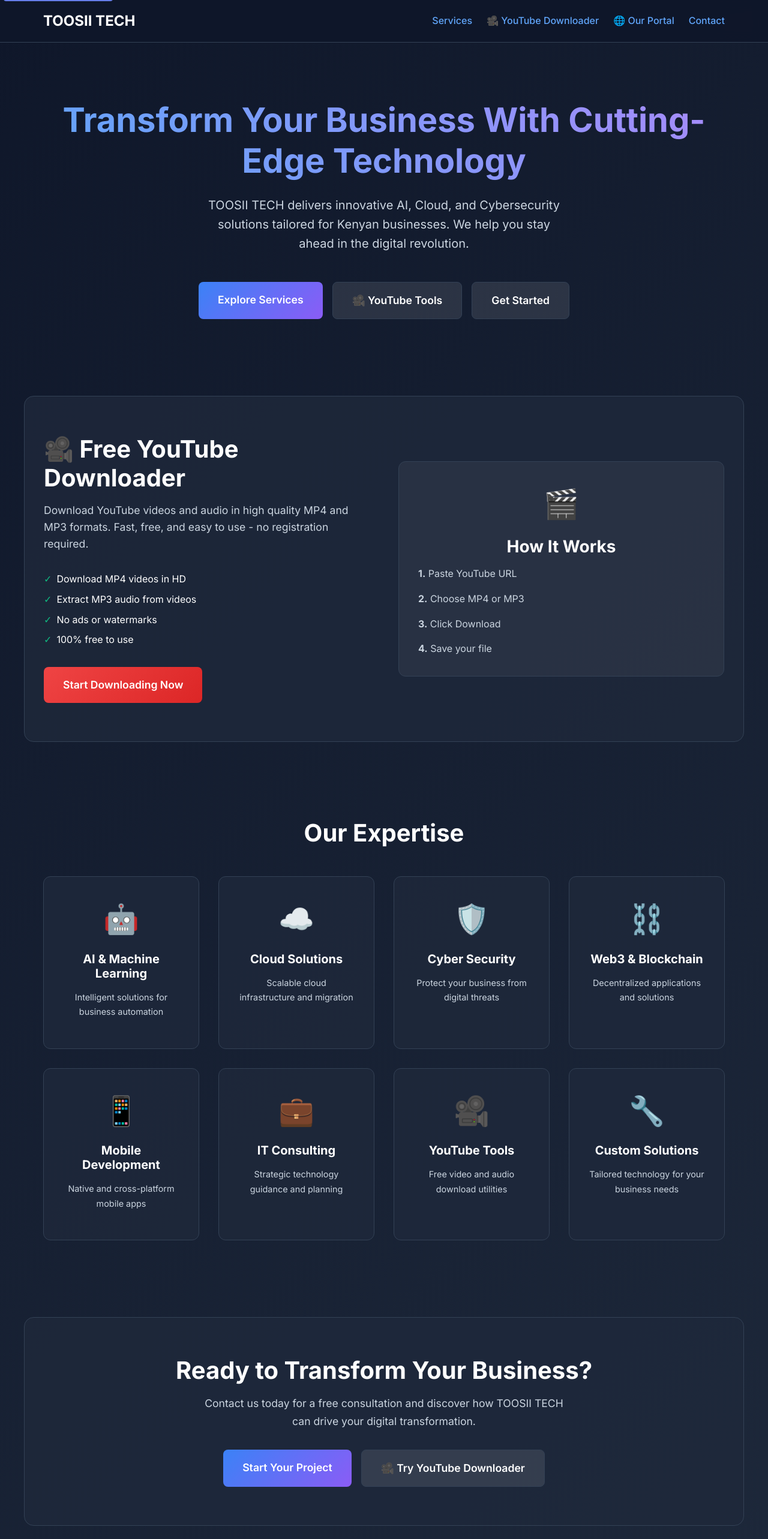
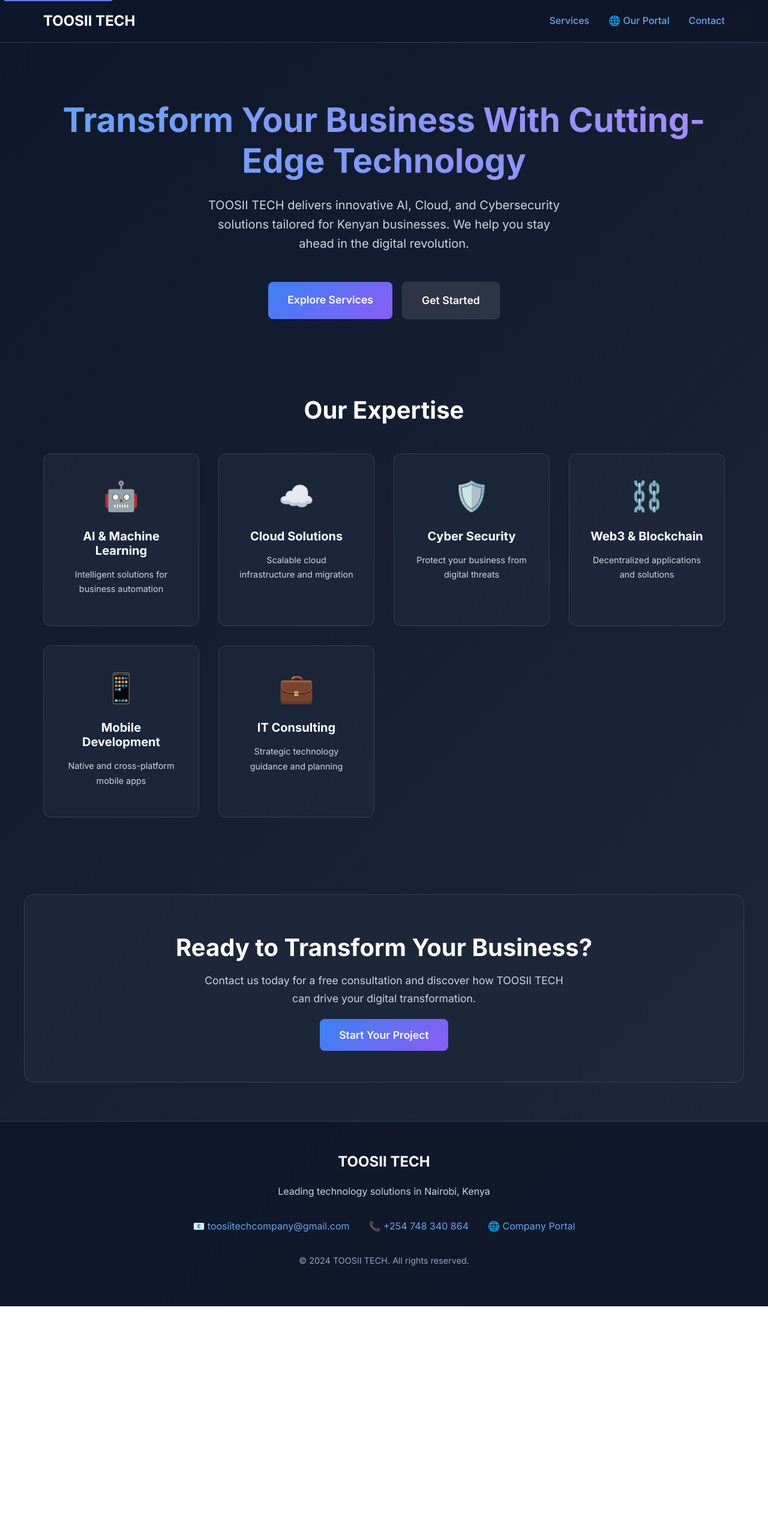
Before and after one commit to TOOSII102/BASE-WEB-APP2, a Next.js app: page / in a window 1280 px wide. Shown: the top 2566 px of the page at 60% size. After the commit the page ends 2178 px from the top, so only its background shows below. Built offline with nearby package versions, Linux system fonts and the light colour scheme.

Commit message:
Update page.js

```diff
--- a/app/page.js
+++ b/app/page.js
@@ -1,16 +1,9 @@
+'use client'
+
 import Link from 'next/link'
-import Head from 'next/head'
 
 export default function Home() {
   return (
-    <>
-      <Head>
-        <title>TOOSII TECH - AI, Cloud & Cybersecurity Solutions</title>
-        <meta name="description" content="Leading technology solutions provider in Nairobi, Kenya. Specializing in AI, Cloud Solutions, Cybersecurity, Web3, and Mobile Development." />
-        <meta name="viewport" content="width=device-width, initial-scale=1" />
-        <link rel="icon" href="/favicon.ico" />
-      </Head>
-
     <div style={{
       minHeight: '100vh',
       background: 'linear-gradient(135deg, #0f172a 0%, #1e293b 100%)',
@@ -41,25 +34,13 @@
           }}>
             TOOSII TECH
           </div>
-            <div style={{ display: 'flex', gap: '1.5rem', alignItems: 'center', flexWrap: 'wrap' }}>
+          <div style={{ display: 'flex', gap: '2rem', alignItems: 'center' }}>
             <Link href="/services" style={{
               color: '#60a5fa',
               textDecoration: 'none',
               fontWeight: '500'
             }}>
               Services
-              </Link>
-
-              {/* Added: YouTube Downloader Link */}
-              <Link href="/youtube-downloader" style={{
-                color: '#60a5fa',
-                textDecoration: 'none',
-                fontWeight: '500',
-                display: 'flex',
-                alignItems: 'center',
-                gap: '0.5rem'
-              }}>
-                🎥 YouTube Downloader
             </Link>
 
             <a
@@ -133,24 +114,6 @@
             Explore Services
           </Link>
           <Link
-              href="/youtube-downloader"
-              style={{
-                background: 'rgba(255, 255, 255, 0.1)',
-                color: 'white',
-                padding: '1rem 2rem',
-                borderRadius: '8px',
-                textDecoration: 'none',
-                fontWeight: '600',
-                fontSize: '1.1rem',
-                border: '1px solid #334155',
-                display: 'flex',
-                alignItems: 'center',
-                gap: '0.5rem'
-              }}
-            >
-              🎥 YouTube Tools
-            </Link>
-            <Link
             href="/contact"
             style={{
               background: 'rgba(255, 255, 255, 0.1)',
@@ -165,93 +128,6 @@
           >
             Get Started
           </Link>
-          </div>
-        </div>
-
-        {/* YouTube Downloader Feature Section */}
-        <div style={{
-          background: 'rgba(30, 41, 59, 0.8)',
-          margin: '4rem auto',
-          padding: '4rem 2rem',
-          borderRadius: '16px',
-          border: '1px solid #334155',
-          maxWidth: '1200px',
-          textAlign: 'center'
-        }}>
-          <div style={{ display: 'grid', gridTemplateColumns: 'repeat(auto-fit, minmax(300px, 1fr))', gap: '3rem', alignItems: 'center' }}>
-            <div style={{ textAlign: 'left' }}>
-              <h2 style={{
-                fontSize: '2.5rem',
-                marginBottom: '1rem',
-                color: 'white'
-              }}>
-                🎥 Free YouTube Downloader
-              </h2>
-              <p style={{
-                color: '#cbd5e0',
-                fontSize: '1.1rem',
-                marginBottom: '2rem',
-                lineHeight: 1.6
-              }}>
-                Download YouTube videos and audio in high quality MP4 and MP3 formats. Fast, free, and easy to use - no registration required.
-              </p>
-              <div style={{ marginBottom: '2rem' }}>
-                <div style={{ display: 'flex', alignItems: 'center', gap: '0.5rem', marginBottom: '0.5rem' }}>
-                  <span style={{ color: '#10b981' }}>✓</span>
-                  <span style={{ color: 'white' }}>Download MP4 videos in HD</span>
-                </div>
-                <div style={{ display: 'flex', alignItems: 'center', gap: '0.5rem', marginBottom: '0.5rem' }}>
-                  <span style={{ color: '#10b981' }}>✓</span>
-                  <span style={{ color: 'white' }}>Extract MP3 audio from videos</span>
-                </div>
-                <div style={{ display: 'flex', alignItems: 'center', gap: '0.5rem', marginBottom: '0.5rem' }}>
-                  <span style={{ color: '#10b981' }}>✓</span>
-                  <span style={{ color: 'white' }}>No ads or watermarks</span>
-                </div>
-                <div style={{ display: 'flex', alignItems: 'center', gap: '0.5rem' }}>
-                  <span style={{ color: '#10b981' }}>✓</span>
-                  <span style={{ color: 'white' }}>100% free to use</span>
-                </div>
-              </div>
-              <Link
-                href="/youtube-downloader"
-                style={{
-                  background: 'linear-gradient(135deg, #ef4444, #dc2626)',
-                  color: 'white',
-                  padding: '1rem 2rem',
-                  borderRadius: '8px',
-                  textDecoration: 'none',
-                  fontWeight: '600',
-                  fontSize: '1.1rem',
-                  display: 'inline-block'
-                }}
-              >
-                Start Downloading Now
-              </Link>
-            </div>
-            <div style={{
-              background: 'rgba(255, 255, 255, 0.05)',
-              padding: '2rem',
-              borderRadius: '12px',
-              border: '1px solid #334155'
-            }}>
-              <div style={{ fontSize: '3rem', marginBottom: '1rem' }}>🎬</div>
-              <h3 style={{ color: 'white', marginBottom: '1rem' }}>How It Works</h3>
-              <div style={{ textAlign: 'left', color: '#cbd5e0' }}>
-                <div style={{ marginBottom: '1rem' }}>
-                  <strong>1.</strong> Paste YouTube URL
-                </div>
-                <div style={{ marginBottom: '1rem' }}>
-                  <strong>2.</strong> Choose MP4 or MP3
-                </div>
-                <div style={{ marginBottom: '1rem' }}>
-                  <strong>3.</strong> Click Download
-                </div>
-                <div>
-                  <strong>4.</strong> Save your file
-                </div>
-              </div>
-            </div>
         </div>
       </div>
 
@@ -280,18 +156,14 @@
             { icon: '🛡️', title: 'Cyber Security', desc: 'Protect your business from digital threats' },
             { icon: '⛓️', title: 'Web3 & Blockchain', desc: 'Decentralized applications and solutions' },
             { icon: '📱', title: 'Mobile Development', desc: 'Native and cross-platform mobile apps' },
-              { icon: '💼', title: 'IT Consulting', desc: 'Strategic technology guidance and planning' },
-              { icon: '🎥', title: 'YouTube Tools', desc: 'Free video and audio download utilities' },
-              { icon: '🔧', title: 'Custom Solutions', desc: 'Tailored technology for your business needs' }
+            { icon: '💼', title: 'IT Consulting', desc: 'Strategic technology guidance and planning' }
           ].map((service, index) => (
             <div key={index} style={{
               background: 'rgba(30, 41, 59, 0.8)',
               padding: '2rem',
               borderRadius: '12px',
-                border: '1px solid #334155',
-                transition: 'transform 0.2s ease',
-                cursor: service.title === 'YouTube Tools' ? 'pointer' : 'default'
-              }} onClick={service.title === 'YouTube Tools' ? () => window.location.href = '/youtube-downloader' : undefined}>
+              border: '1px solid #334155'
+            }}>
               <div style={{ fontSize: '3rem', marginBottom: '1rem' }}>{service.icon}</div>
               <h3 style={{ fontSize: '1.25rem', marginBottom: '1rem', color: 'white' }}>{service.title}</h3>
               <p style={{ color: '#cbd5e0', fontSize: '0.9rem' }}>{service.desc}</p>
@@ -327,7 +199,6 @@
         }}>
           Contact us today for a free consultation and discover how TOOSII TECH can drive your digital transformation.
         </p>
-          <div style={{ display: 'flex', gap: '1rem', justifyContent: 'center', flexWrap: 'wrap' }}>
         <Link
           href="/contact"
           style={{
@@ -342,25 +213,6 @@
         >
           Start Your Project
         </Link>
-            <Link
-              href="/youtube-downloader"
-              style={{
-                background: 'rgba(255, 255, 255, 0.1)',
-                color: 'white',
-                padding: '1rem 2rem',
-                borderRadius: '8px',
-                textDecoration: 'none',
-                fontWeight: '600',
-                fontSize: '1.1rem',
-                border: '1px solid #334155',
-                display: 'flex',
-                alignItems: 'center',
-                gap: '0.5rem'
-              }}
-            >
-              🎥 Try YouTube Downloader
-            </Link>
-          </div>
       </div>
 
       {/* Footer */}
@@ -392,9 +244,6 @@
               style={{ color: '#60a5fa', textDecoration: 'none' }}>
               🌐 Company Portal
             </a>
-              <Link href="/youtube-downloader" style={{ color: '#60a5fa', textDecoration: 'none', display: 'flex', alignItems: 'center', gap: '0.25rem' }}>
-                🎥 YouTube Tools
-              </Link>
           </div>
           <p style={{ color: '#94a3b8', fontSize: '0.9rem' }}>
             © 2024 TOOSII TECH. All rights reserved.
@@ -402,6 +251,5 @@
         </div>
       </footer>
     </div>
-    </>
   )
 }
```
Lines whose indentation alone changed are shown as unchanged.
